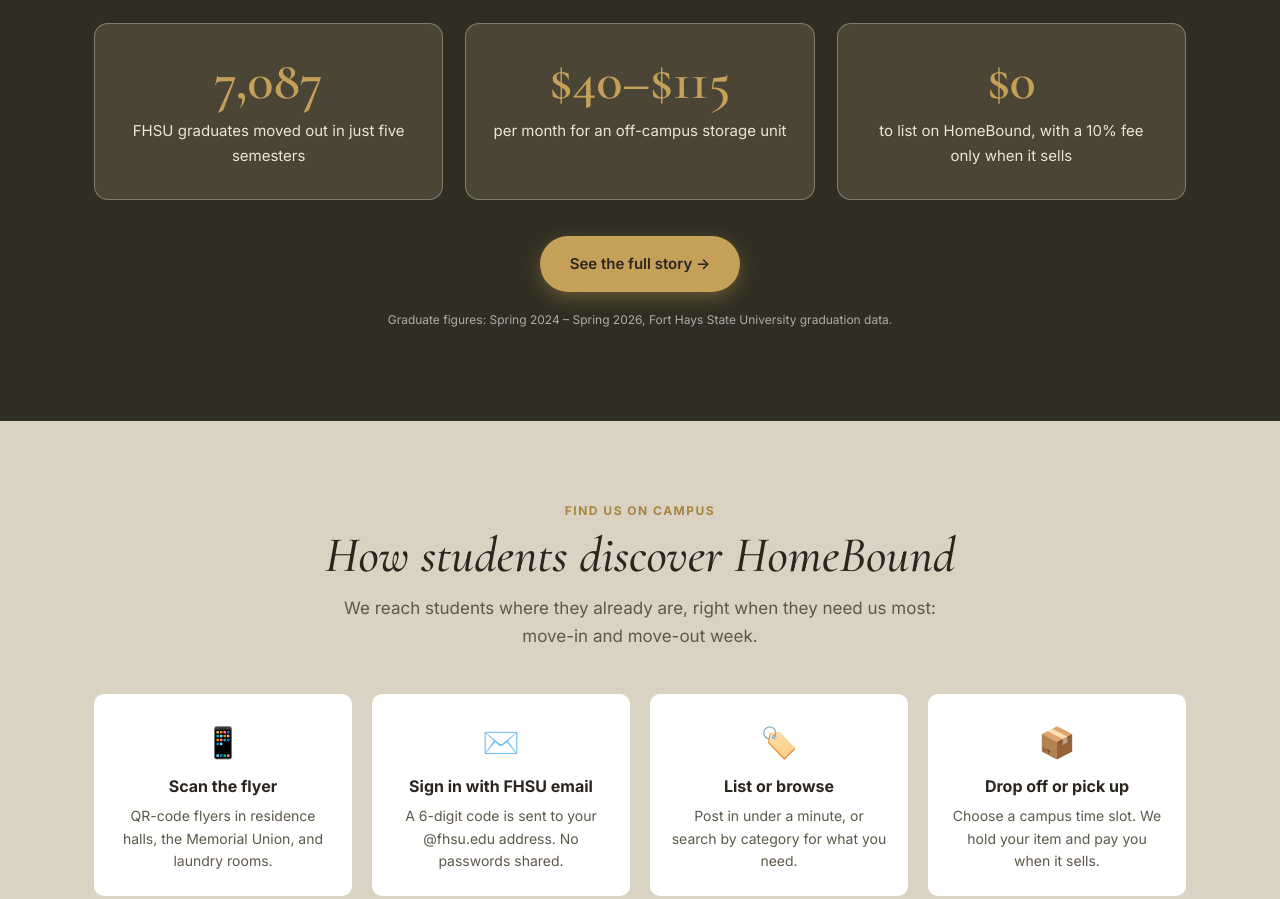
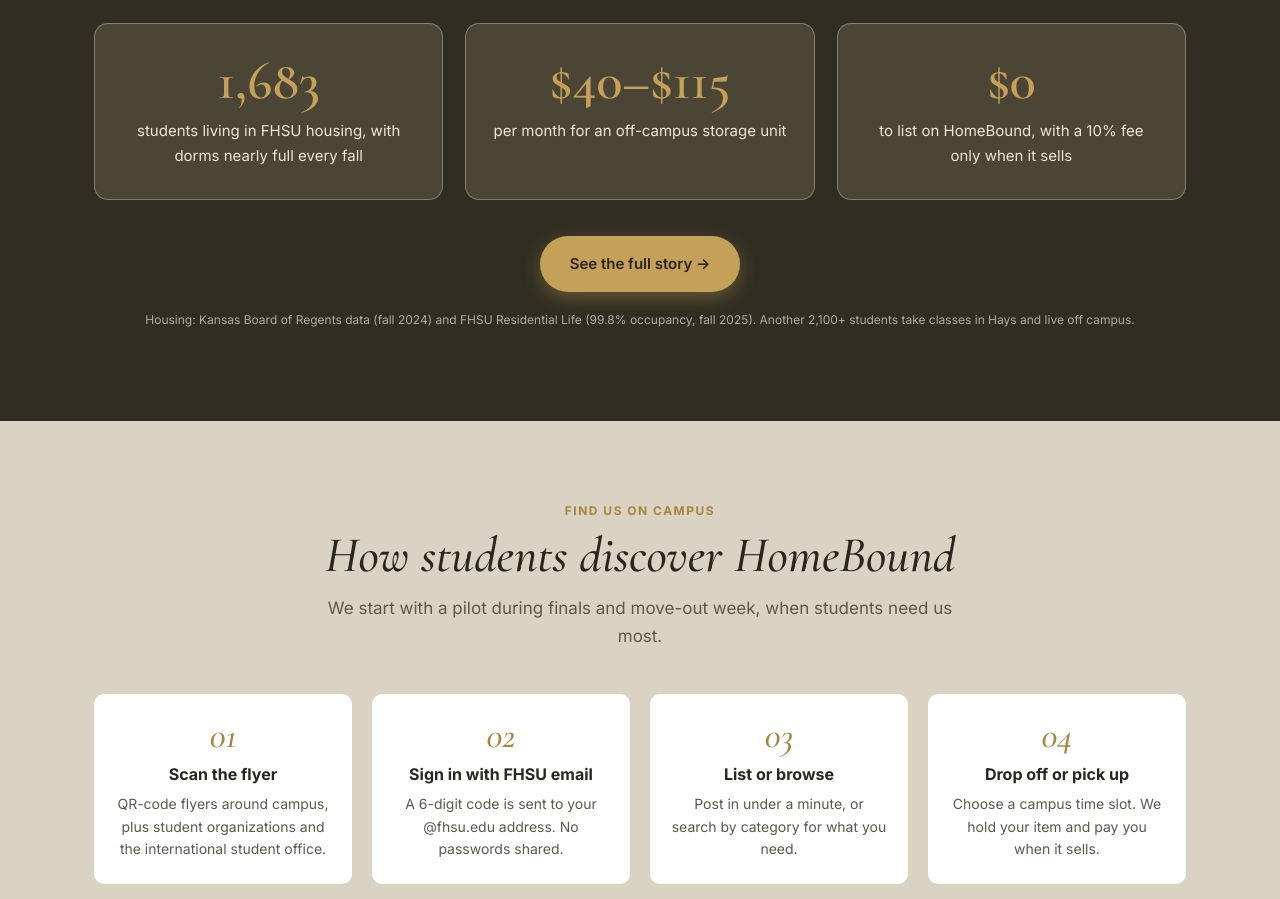
Before and after one commit to Kroesna-S/HomeBoundDemo, a plain HTML site: page index.html in a window 1280 px wide. Shown: the part 1660-2559 px from the top of the page. Drawn offline with nearby package versions, Linux system fonts and the light colour scheme.

Commit message:
Revise find section styles and update statistics
Updated the styling and content for the find section, including changes to font properties and statistics.

```diff
--- a/index.html
+++ b/index.html
@@ -130,7 +130,7 @@
     .find { background: var(--bg-card); }
     .find-grid { display: grid; grid-template-columns: repeat(4, 1fr); gap: 20px; }
     .find-card { background: #fff; border-radius: var(--radius); padding: 24px 20px; text-align: center; }
-    .find-card .ic { font-size: 30px; }
+    .find-card .ic { font-family: var(--serif); font-style: italic; font-size: 36px; line-height: 1; color: var(--gold-dark); }
     .find-card h3 { margin: 8px 0 6px; font-size: 16px; }
     .find-card p { margin: 0; font-size: 14px; color: var(--text-soft); }
 
@@ -273,12 +273,12 @@
         <p>Students leaving Hays can't take everything with them, and the next wave of students pays full price for the same things.</p>
       </div>
       <div class="stat-grid">
-        <div class="stat reveal"><b>7,087</b><span>FHSU graduates moved out in just five semesters</span></div>
+        <div class="stat reveal"><b>1,683</b><span>students living in FHSU housing, with dorms nearly full every fall</span></div>
         <div class="stat reveal"><b>$40–$115</b><span>per month for an off-campus storage unit</span></div>
         <div class="stat reveal"><b>$0</b><span>to list on HomeBound, with a 10% fee only when it sells</span></div>
       </div>
       <div class="why-cta reveal"><a href="about.html" class="btn btn-gold">See the full story →</a></div>
-      <p class="src">Graduate figures: Spring 2024 – Spring 2026, Fort Hays State University graduation data.</p>
+      <p class="src">Housing: Kansas Board of Regents data (fall 2024) and FHSU Residential Life (99.8% occupancy, fall 2025). Another 2,100+ students take classes in Hays and live off campus.</p>
     </div>
   </section>
 
@@ -287,13 +287,13 @@
       <div class="section-head reveal">
         <span class="kicker">Find us on campus</span>
         <h2>How students discover HomeBound</h2>
-        <p>We reach students where they already are, right when they need us most: move-in and move-out week.</p>
+        <p>We start with a pilot during finals and move-out week, when students need us most.</p>
       </div>
       <div class="find-grid">
-        <div class="find-card reveal"><div class="ic">📱</div><h3>Scan the flyer</h3><p>QR-code flyers in residence halls, the Memorial Union, and laundry rooms.</p></div>
-        <div class="find-card reveal"><div class="ic">✉️</div><h3>Sign in with FHSU email</h3><p>A 6-digit code is sent to your @fhsu.edu address. No passwords shared.</p></div>
-        <div class="find-card reveal"><div class="ic">🏷️</div><h3>List or browse</h3><p>Post in under a minute, or search by category for what you need.</p></div>
-        <div class="find-card reveal"><div class="ic">📦</div><h3>Drop off or pick up</h3><p>Choose a campus time slot. We hold your item and pay you when it sells.</p></div>
+        <div class="find-card reveal"><div class="ic">01</div><h3>Scan the flyer</h3><p>QR-code flyers around campus, plus student organizations and the international student office.</p></div>
+        <div class="find-card reveal"><div class="ic">02</div><h3>Sign in with FHSU email</h3><p>A 6-digit code is sent to your @fhsu.edu address. No passwords shared.</p></div>
+        <div class="find-card reveal"><div class="ic">03</div><h3>List or browse</h3><p>Post in under a minute, or search by category for what you need.</p></div>
+        <div class="find-card reveal"><div class="ic">04</div><h3>Drop off or pick up</h3><p>Choose a campus time slot. We hold your item and pay you when it sells.</p></div>
       </div>
     </div>
   </section>
```
